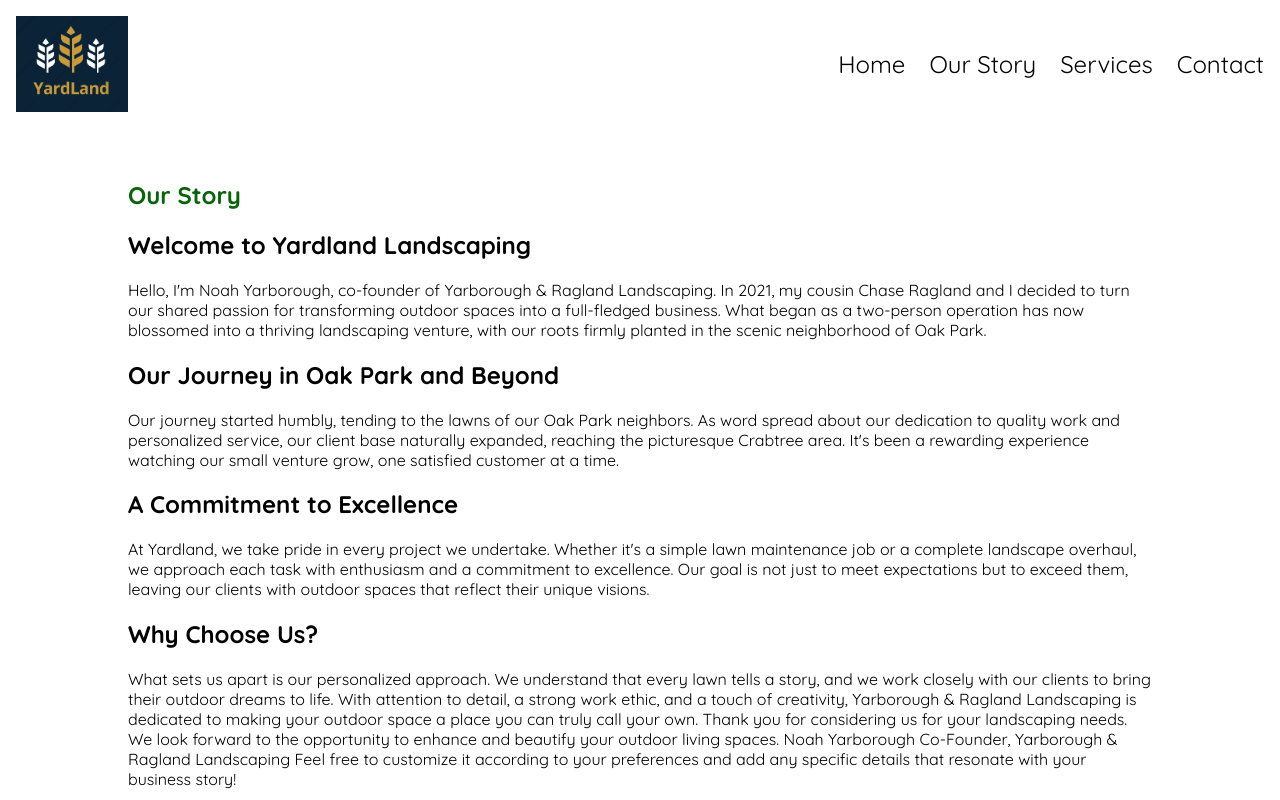
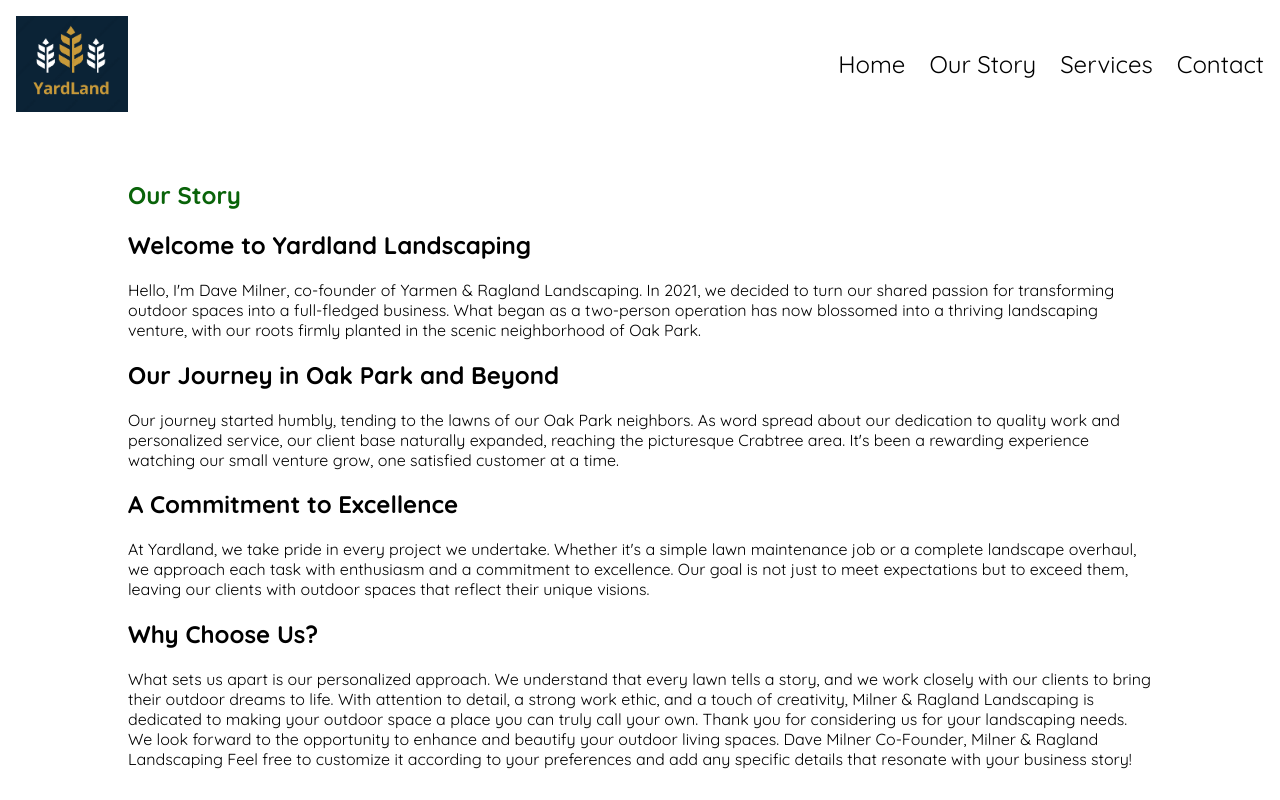
Before and after one commit to ndyarborough/yardland, a React (Create React App) app: page /about in a window 1280 px wide. Shown: the top 800 px of the page. Built offline with nearby package versions, Linux system fonts and the light colour scheme.

Commit message:
bug fixes and yarborough name change

```diff
--- a/package.json
+++ b/package.json
@@ -2,7 +2,7 @@
   "name": "yardland",
   "version": "0.1.0",
   "private": true,
-  "homepage": "https://ndyarborough.github.io/yardland",
+  "homepage": "https://ndyarborough.github.io/",
   "dependencies": {
     "@testing-library/jest-dom": "^5.17.0",
     "@testing-library/react": "^13.4.0",
--- a/src/components/About.jsx
+++ b/src/components/About.jsx
@@ -5,18 +5,18 @@ const About = () => {
         <section className='About'>
             <h1 className='page-header'>Our Story</h1>
             <h2>Welcome to Yardland Landscaping</h2>
-            <p>Hello, I'm Noah Yarborough, co-founder of Yarborough & Ragland Landscaping. In 2021, my cousin Chase Ragland and I decided to turn our shared passion for transforming outdoor spaces into a full-fledged business. What began as a two-person operation has now blossomed into a thriving landscaping venture, with our roots firmly planted in the scenic neighborhood of Oak Park.</p>
+            <p>Hello, I'm Dave Milner, co-founder of Yarmen & Ragland Landscaping. In 2021, we  decided to turn our shared passion for transforming outdoor spaces into a full-fledged business. What began as a two-person operation has now blossomed into a thriving landscaping venture, with our roots firmly planted in the scenic neighborhood of Oak Park.</p>
             <h2>Our Journey in Oak Park and Beyond</h2>
             <p>Our journey started humbly, tending to the lawns of our Oak Park neighbors. As word spread about our dedication to quality work and personalized service, our client base naturally expanded, reaching the picturesque Crabtree area. It's been a rewarding experience watching our small venture grow, one satisfied customer at a time.</p>
             <h2>A Commitment to Excellence</h2>
             <p>At Yardland, we take pride in every project we undertake. Whether it's a simple lawn maintenance job or a complete landscape overhaul, we approach each task with enthusiasm and a commitment to excellence. Our goal is not just to meet expectations but to exceed them, leaving our clients with outdoor spaces that reflect their unique visions.</p>
             <h2>Why Choose Us?</h2>
-            <p>What sets us apart is our personalized approach. We understand that every lawn tells a story, and we work closely with our clients to bring their outdoor dreams to life. With attention to detail, a strong work ethic, and a touch of creativity, Yarborough & Ragland Landscaping is dedicated to making your outdoor space a place you can truly call your own.
+            <p>What sets us apart is our personalized approach. We understand that every lawn tells a story, and we work closely with our clients to bring their outdoor dreams to life. With attention to detail, a strong work ethic, and a touch of creativity, Milner & Ragland Landscaping is dedicated to making your outdoor space a place you can truly call your own.
 
                 Thank you for considering us for your landscaping needs. We look forward to the opportunity to enhance and beautify your outdoor living spaces.
 
-                Noah Yarborough
-                Co-Founder, Yarborough & Ragland Landscaping
+                Dave Milner
+                Co-Founder, Milner & Ragland Landscaping
 
                 Feel free to customize it according to your preferences and add any specific details that resonate with your business story!</p>
         </section>
```
